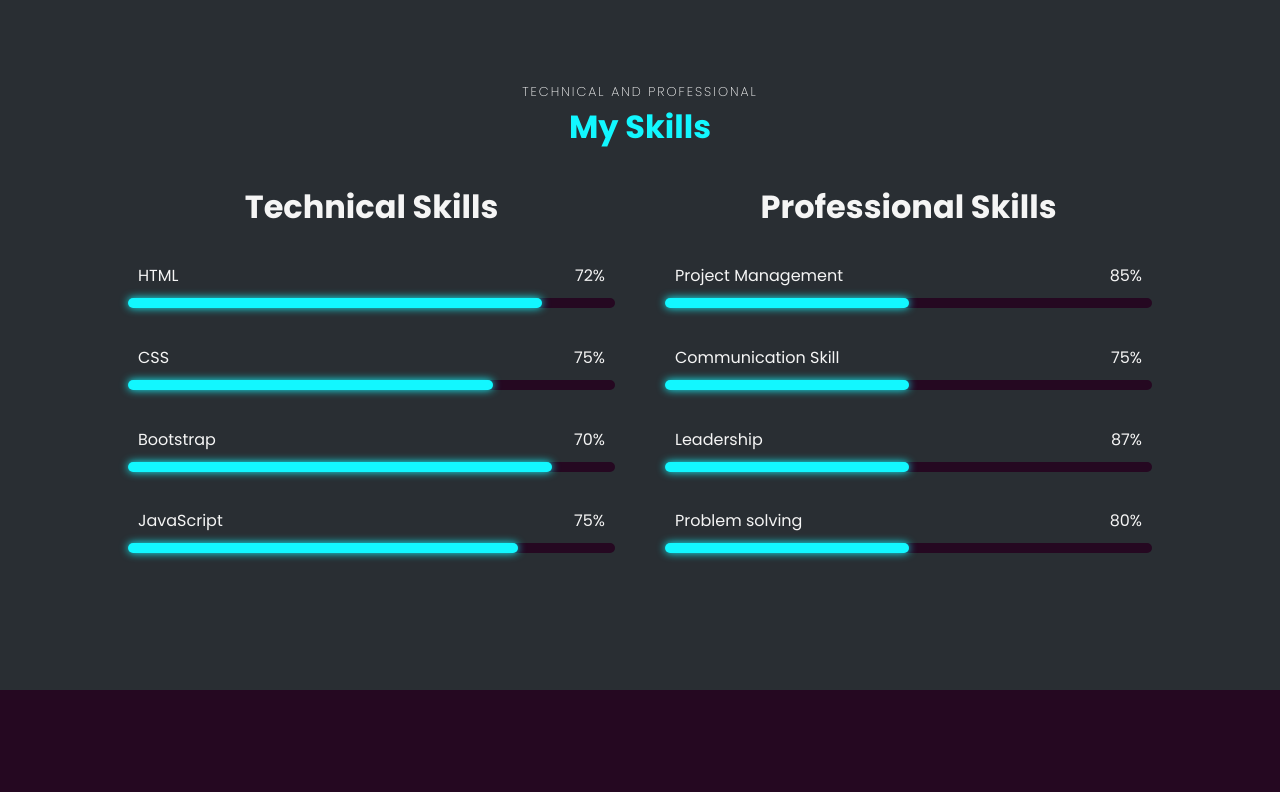
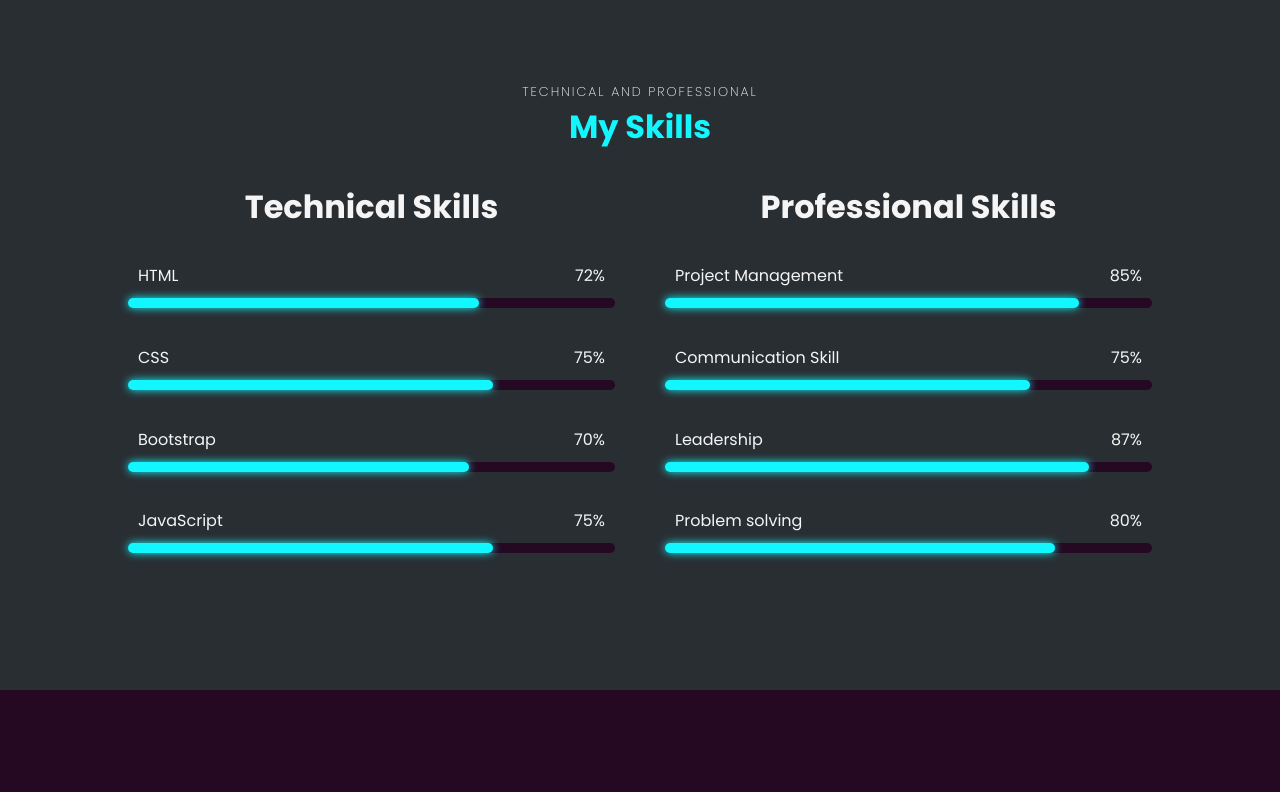
Before and after one commit to BrijeshsDevelopment/Brijesh-s-Portfolio, a plain HTML site: page index.html in a window 1280 px wide. Shown: the part 2199-2991 px from the top of the page. Drawn offline with nearby package versions, Linux system fonts and the light colour scheme.

Commit message:
Update style.css

```diff
--- a/style.css
+++ b/style.css
@@ -595,22 +595,22 @@ section{
     box-shadow: var(--neon-box-shadow);
 }
 
-.skill-bar .bar .html{
+.skill-bar .bar .project{
     width: 85%;
     animation: html 2s;
 }
 
-.skill-bar .bar .css{
+.skill-bar .bar .communication-skill{
     width: 75%;
     animation: css 3s;
 }
 
-.skill-bar .bar .bootstrap{
+.skill-bar .bar .leadership{
     width: 87%;
     animation: bootstrap 4s;
 }
 
-.skill-bar .bar .javascript{
+.skill-bar .bar .problem-solving{
     width: 80%;
     animation: javascript 5s;
 }
```
